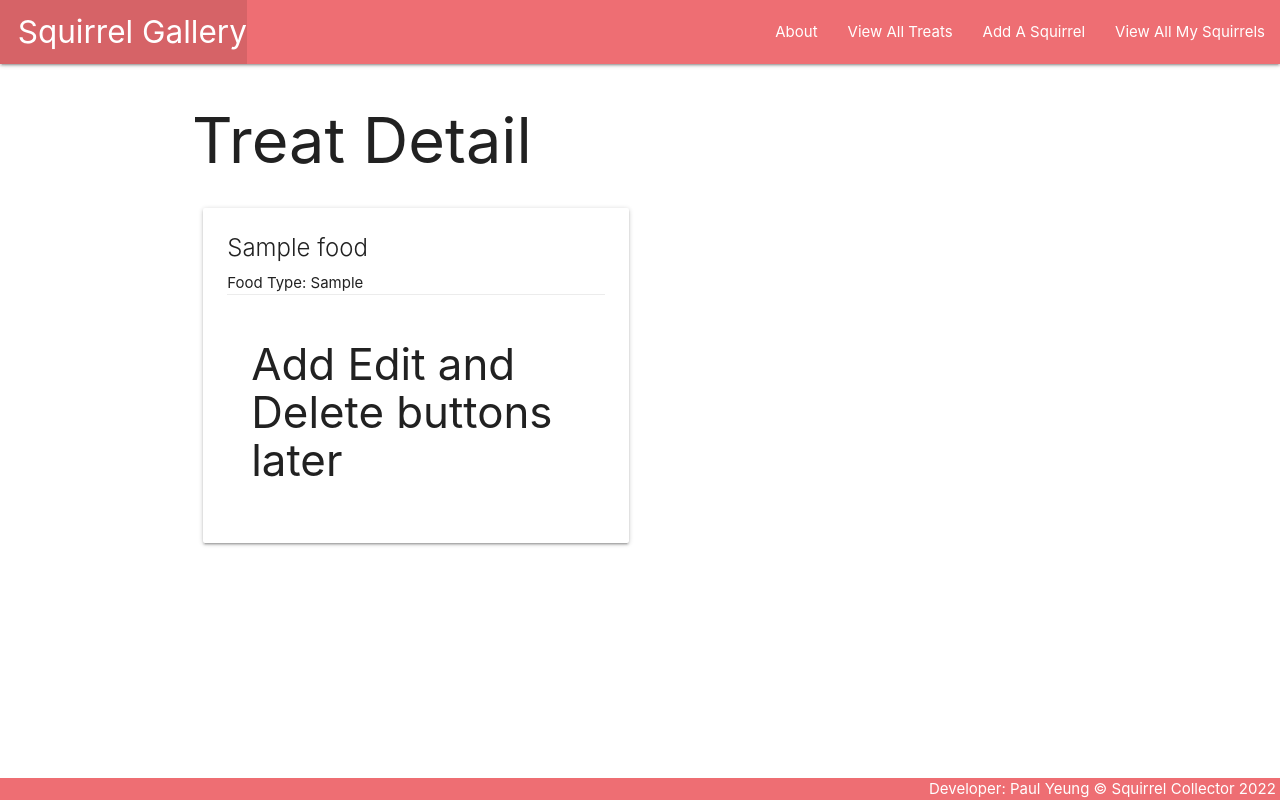
After one commit to paulryeung/Squirrel-Gallery, a Django app: page /food/1/ in a window 1280 px wide. The commit adds this page. Run offline with Django 4.2, Linux system fonts and the light colour scheme; tables that the repository leaves empty hold one stand-in row (values such as "Sample post").

Commit message:
treats details page

```diff
--- /dev/null
+++ b/main_app/templates/main_app/food_detail.html
@@ -0,0 +1,19 @@
+{% extends 'base.html' %} {% block content %}
+
+<h1>Treat Detail</h1>
+
+<div class="row">
+  <div class="col s6 col-offset-3">
+    <div class="card">
+      <div class="card-content">
+        <span class="card-title">{{ food.name }}</span>
+        <p>Food Type: {{ food.foodtype }}</p>
+        <div class="card-action">
+          <h3>Add Edit and Delete buttons later</h3>
+        </div>
+      </div>
+    </div>
+  </div>
+</div>
+
+{% endblock %}
--- a/main_app/templates/main_app/food_list.html
+++ b/main_app/templates/main_app/food_list.html
@@ -3,7 +3,7 @@
 <h1>Treat List</h1>
 
 {% for treat in food_list %}
-<!-- <a href="{% url 'food_detail' treat.id %}"> -->
+<a href="{% url 'food_detail' treat.id %}">
   <div class="card">
     <div class="card-content">
       <span class="card-title">{{ treat.name }}</span>
@@ -12,3 +12,4 @@
   </div>
   <!-- </a> -->
   {% endfor %} {% endblock %}
+</a>
--- a/main_app/urls.py
+++ b/main_app/urls.py
@@ -11,5 +11,6 @@ urlpatterns = [
     path('squirrels/<int:pk>/update', views.SqUpdate.as_view(), name='squirrels_update'),
     path('squirrels/<int:sq_id>/add_visit/', views.add_visit, name='add_visit'),
     path('food/', views.FoodList.as_view(), name='food_index'),
+    path('food/<int:pk>/', views.FoodDetail.as_view(), name='food_detail'),
 
 ]
```
Lines whose indentation alone changed are shown as unchanged.
